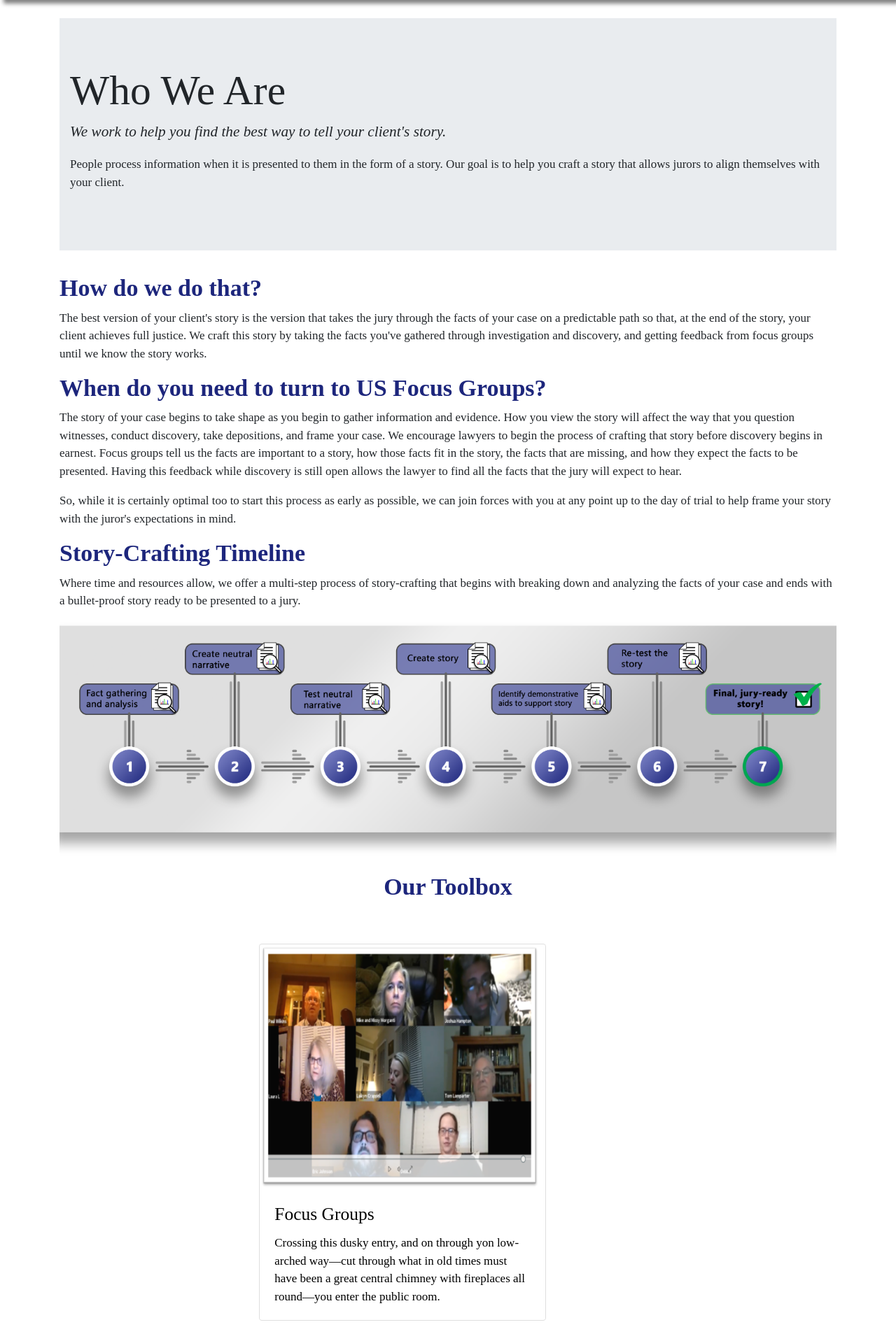
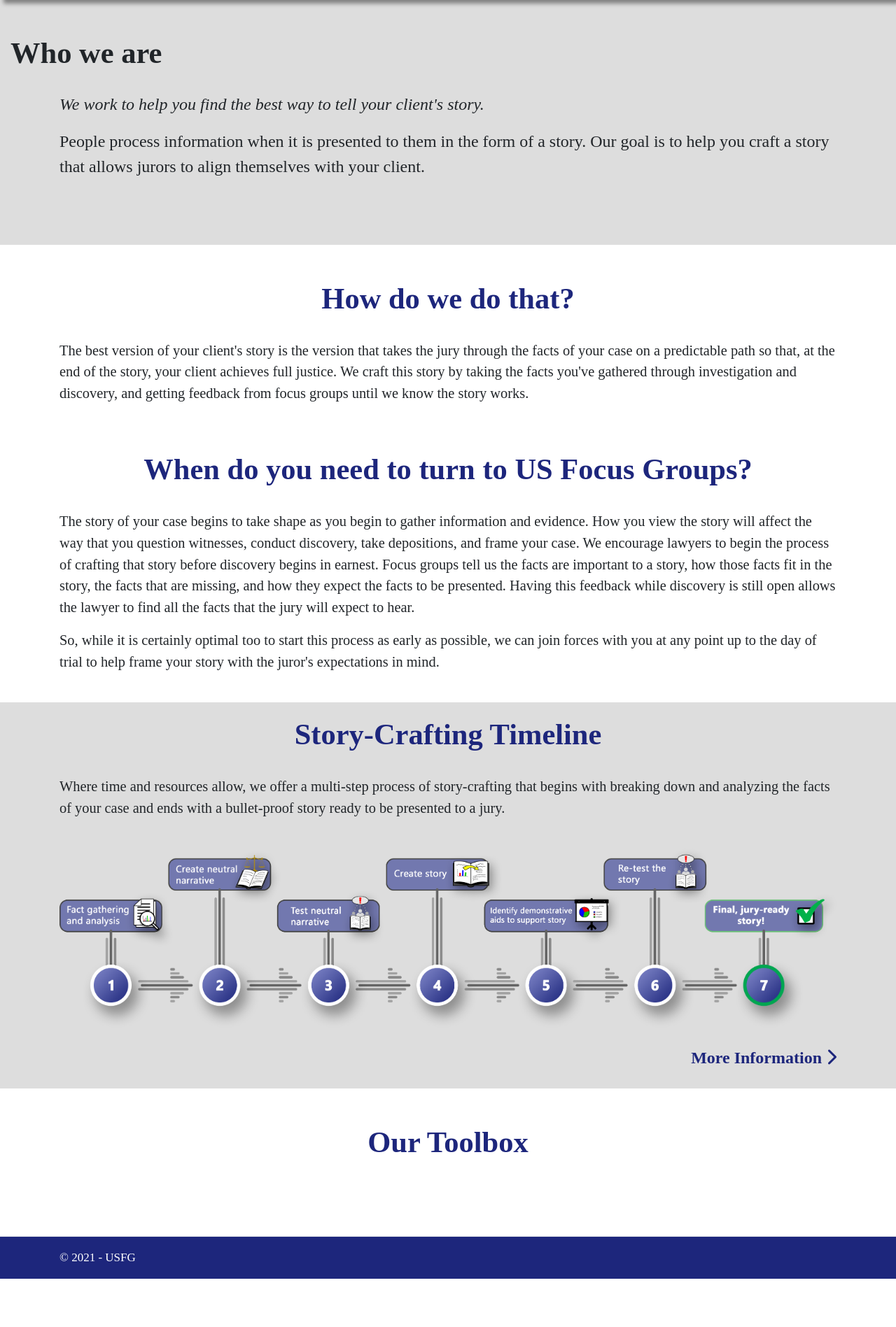
Before and after one commit to Brandt-moreThan4/LAFG---Website, a Django app: page /lawyers/ in a window 1280 px wide. Shown: the part 66-1963 px from the top of the page at 70% size. After the commit the page ends 1894 px from the top, so only its background shows below. Run offline with Django 3.2, Linux system fonts and the light colour scheme; some libraries are stand-ins or nearby versions.

Commit message:
It's a coming a long

```diff
--- a/LAFG/lafg_site/templates/lafg_site/index.html
+++ b/LAFG/lafg_site/templates/lafg_site/index.html
@@ -89,10 +89,6 @@
                     </div>
 
 
-                    <!-- <div>
-                        <img id="CourtRoom" src= "{% static 'lafg_site/Images/courtRoom.jpg' %}" alt="Court Room "/>
-                    </div> -->
-
 
                     <div class="row" style="background: #DDDDDD">
                         <div class="col-md-2"></div>
--- a/LAFG/marketing/templates/marketing/home.html
+++ b/LAFG/marketing/templates/marketing/home.html
@@ -22,6 +22,14 @@
          text-decoration: none;
      }
 
+     .text-bigger {
+         font-size: x-large;
+     }
+
+     .body-text {
+         font-size: larger;
+     }
+
 
  </style>
 {% endblock %}
@@ -32,29 +40,51 @@
 
 
 {% block content %}
-    <br>
+<script src="https://use.fontawesome.com/1430990023.js"></script>
+
+    <div class="container-fluid">
+        <div class="row">
+            <div class="col">
+
+
+                <div class="row" style="background-color: #DDDDDD;">
                     <div class="container">
                         <div class="row">
                             <div class="col">
+                                <h1 class="font-weight-bold" style="margin-top: 50px; margin-bottom: 30px; margin-left: -70px;" >Who we are</h1>
 
-                <div class="jumbotron jumbotron-fluid">
-                    <div class="container">
-                      <h1 class="display-4">Who We Are</h1>
-                      <i><p class="lead">We work to help you find the best way to tell your client's story.</p></i>
-                      <p>People process information when it is presented to them in the form of a story. Our goal is to help you craft a story that allows jurors to align themselves with your client. </p>
+                                <div>
+                                    <i><p class="text-bigger">We work to help you find the best way to tell your client's story.</p></i>
+                                    <p class="text-bigger" >People process information when it is presented to them in the form of a story. Our goal is to help you craft a story that allows jurors to align themselves with your client. </p>
+                                </div>
+                                <br><br><br>
+                            </div>
+                        </div>
                     </div>
                 </div>
 
-                <!-- <h2 class="heading">Who we are</h2>
-                <p>We work to help you find the best way to tell your client's story.</p>
-                <p>People process information when it is presented to them in the form of a story. Our goal is to help you craft a story that allows jurors to align themselves with your client. </p> -->
-
-                <h2 class="heading">How do we do that?</h2>
-                <p>The best version of your client's story is the version that takes the jury through the facts of your case on a predictable path so that, at the end of the story, your client achieves full justice. We craft this story by taking the facts you've gathered through investigation and discovery, and getting feedback from focus groups until we know the story works.</p>
+                <br><br>
 
 
-                <h2 class="heading">When do you need to turn to US Focus Groups?</h2>
-                <p>The story of your case begins to take shape as you begin to gather information and evidence.
+                <div class="container">
+                    <div class="row">
+                        <div class="col">
+                            <h1 class="heading" style="text-align: center;">How do we do that?</h1>
+                            <br>
+                            <p class="body-text" >The best version of your client's story is the version that takes the jury through the facts of your case on a predictable path so that, at the end of the story, your client achieves full justice. We craft this story by taking the facts you've gathered through investigation and discovery, and getting feedback from focus groups until we know the story works.</p>
+                        </div>
+                    </div>
+                </div>
+
+                <br><br>
+
+
+                <div class="container">
+                    <div class="row">
+                        <div class="col">
+                            <h1 class="heading" style="text-align: center;">When do you need to turn to US Focus Groups?</h1>
+                            <br>
+                            <p class="body-text">The story of your case begins to take shape as you begin to gather information and evidence.
                                 How you view the story will affect the way that you question witnesses, conduct discovery,
                                 take depositions, and frame your case. We encourage lawyers to begin the process of crafting
                                 that story before discovery begins in earnest. Focus groups tell us the facts are important
@@ -62,65 +92,49 @@
                                     expect the facts to be presented. Having this feedback while discovery is still open
                                     allows the lawyer to find all the facts that the jury will expect to hear.
                             </p>
-                <p>So, while it is certainly optimal too to start this process as early as possible,
+                            <p class="body-text">So, while it is certainly optimal too to start this process as early as possible,
                                 we can join forces with you at any point up to the day of trial to help frame
                                 your story with the juror's expectations in mind.
                             </p>
-
-
-                <h2 class="heading">Story-Crafting Timeline</h2>
-                <p>Where time and resources allow, we offer a multi-step process of story-crafting that begins
-                     with breaking down and analyzing the facts of your case and ends with a bullet-proof story ready to be presented to a jury.
-                </p>
-                <div>
-                    <a href="{% url 'marketing:timeline' %}">
-                        <!-- <img class="img-fluid" src="{% static 'marketing/Images/timeline.jpg' %}"> -->
-                        <img class="img-fluid" src="{% static 'marketing/Images/Timeline Mock 2.png' %}">
-                    </a>
+                        </div>
+                    </div>
                 </div>
 
                 <br>
 
-                <h2 class="heading text-center">Our Toolbox</h2><br><br>
-                <div class="tool-box">
-                    <div class="row justify-content-center">
-                        <div class="col-6">
-                            <a href="{% url 'marketing:focus_groups' %}">
-                                <div class="card card-block">
-                                    <img src="{% static 'marketing/Images/fg_zoom.png' %}" class="card-img-top card-img">
-                                    <div class="card-body">
-                                    <h4 class="card-title">Focus Groups</h4>
-                                    <p class="card-text">Crossing this dusky entry, and on through yon low-arched way—cut through what in old times must have been a great central chimney with fireplaces all round—you enter the public room.</p>
+                <div class="row" style="background-color: #DDDDDD;">
+                    <div class="container">
+                        <div class="row">
+                            <div class="col">
+                                <h1 class="heading" style="text-align: center; margin-top: 20px;">Story-Crafting Timeline</h1>
+                                <br>
+                                <p class="body-text">Where time and resources allow, we offer a multi-step process of story-crafting that begins
+                                    with breaking down and analyzing the facts of your case and ends with a bullet-proof story ready to be presented to a jury.
+                                </p>
+                                <br>
+                                <div>
+                                    <a href="{% url 'marketing:timeline' %}">
+                                        <img class="img-fluid" src="{% static 'marketing/Images/Story_timeline.png' %}">
+                                    </a>
+                                </div>
+                                <br>
+                                <a href="{% url 'marketing:timeline' %}">
+                                    <div class="heading" style="text-align:right; font-size: x-large;">More Information <i class="fa fa-chevron-right"></i></div>
+                                </a>
+                                <br>
+
                             </div>
                         </div>
-                            </a>
                     </div>
                 </div>
 
-                    <div class="row">
-                        <div class="col-6">
-                            <a href="{% url 'marketing:surveys' %}">
-                                <div class="card card-block">
-                                    <img src="{% static 'marketing/Images/survey_sample.jpg' %}" class="card-img-top card-img">
-                                    <div class="card-body">
-                                    <h4 class="card-title">Surveys</h4>
-                                    <p class="card-text">Abominable are the tumblers into which he pours his poison. Though true cylinders without—within, the villanous green goggling glasses deceitfully tapered downwards to a cheating bottom.</p>
-                                    </div>
-                                </div>
-                            </a>
-                        </div>
-                        <div class="col-6">
-                            <a href="{% url 'marketing:demonstratives' %}">
-                                <div class="card card-block">
-                                    <img src="{% static 'marketing/Images/board_example.jpg' %}" class="card-img-top card-img">
-                                    <div class="card-body">
-                                    <h4 class="card-title">Demonstrative Exhibits</h4>
-                                    <p class="card-text">I told him that I never liked to sleep two in a bed; that if I should ever do so, it would depend upon who the harpooneer might be.</p>
-                                    </div>
-                                </div>
-                            </a>
-                        </div>
-                    </div>
+                <br><br>
+
+                <h1 class="heading text-center">Our Toolbox</h1>
+                <br><br>
+
+                <div class="tool-box">
+
                 </div>
 
 
```
Also changed, not shown: LAFG/marketing/templates/marketing/contact.html (+1 -6 lines), LAFG/marketing/templates/marketing/home copy.html (added, +38 -0 lines), LAFG/db.sqlite3, LAFG/lafg_site/static/lafg_site/Images/Square Logo.png (deleted), LAFG/lafg_site/static/lafg_site/Images/meetingRoom.jpg (deleted), LAFG/marketing/static/marketing/Images/Story_timeline.png (added), LAFG/marketing/static/marketing/Images/Timeline Mock 2.png (deleted), LAFG/marketing/static/marketing/Images/demonstratives_icon.png (added), LAFG/marketing/static/marketing/Images/fg_icon.png (added), LAFG/marketing/static/marketing/Images/surveys_icon.png (added), LAFG/marketing/static/marketing/Images/timeline.jpg (deleted). Lines whose indentation alone changed are shown as unchanged.
